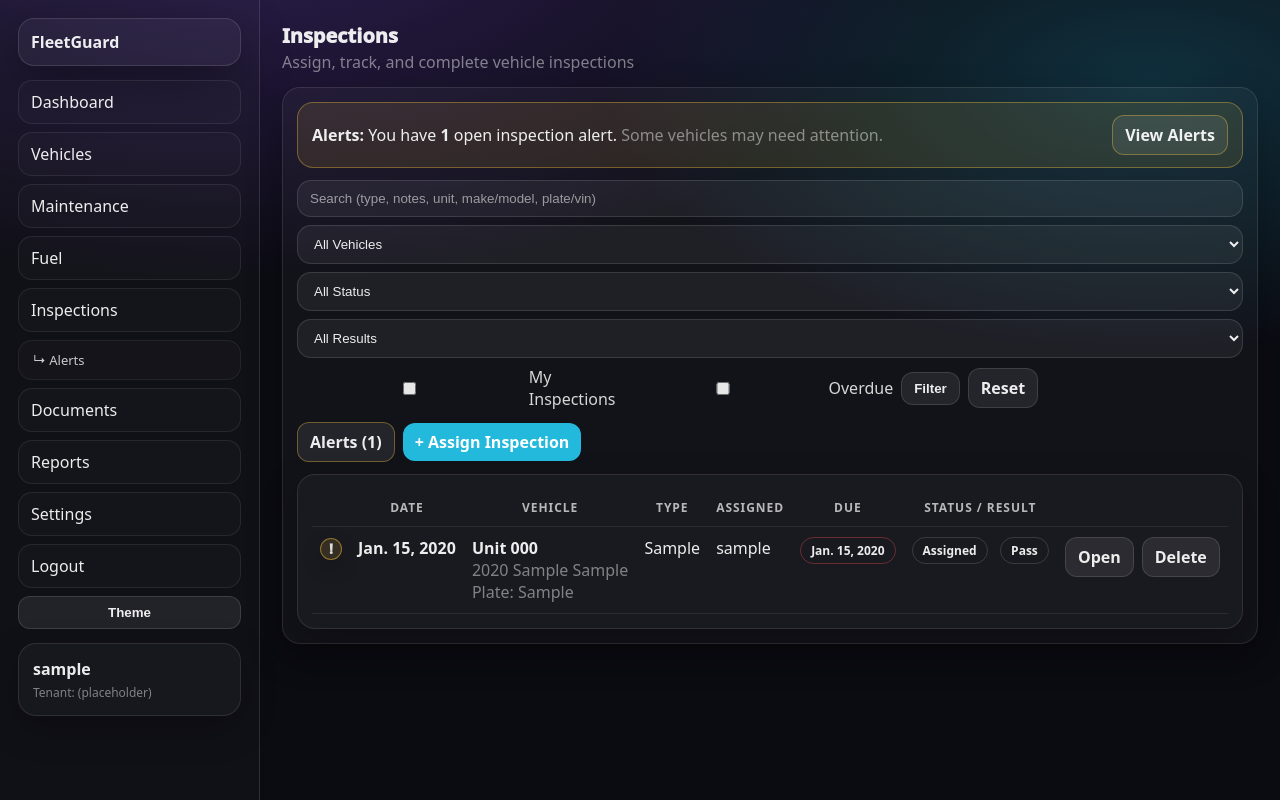
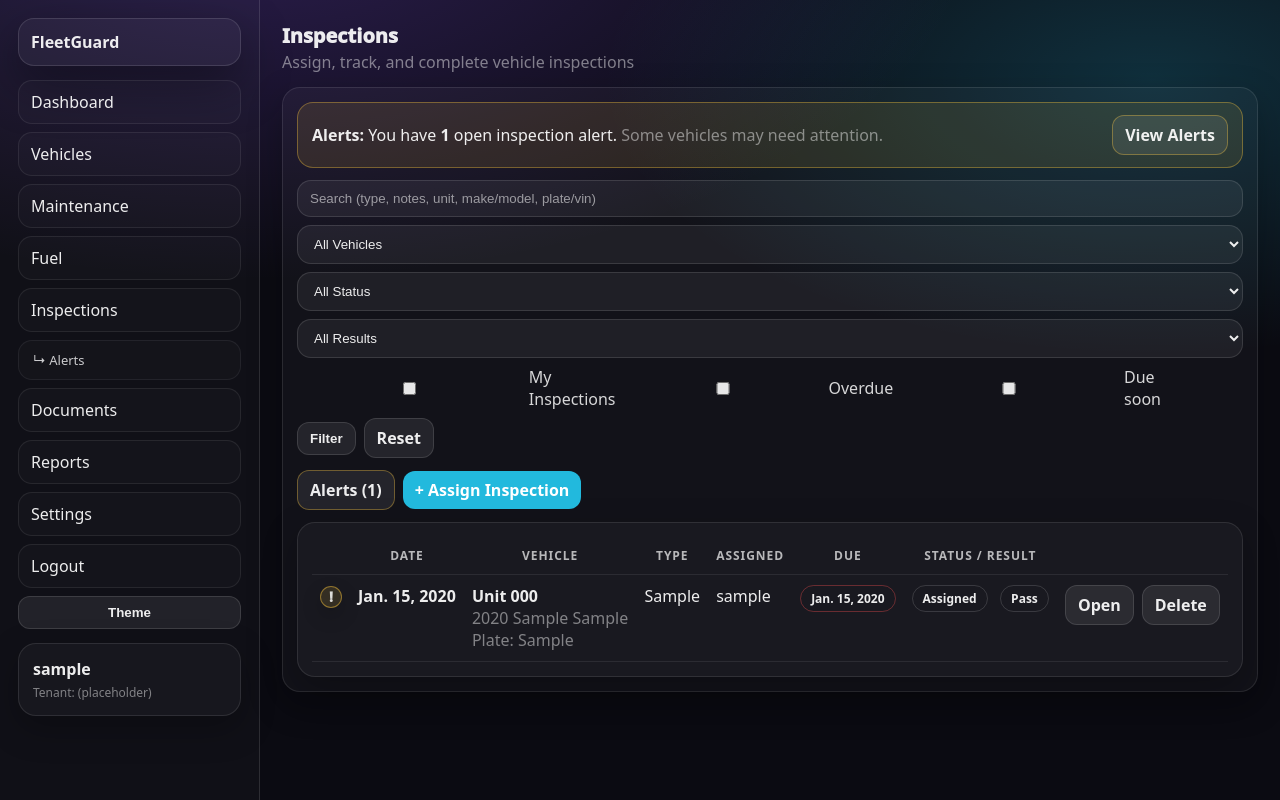
Before and after one commit to abyford453/FleetGuard, a Django app: page /inspections/ in a window 1280 px wide. Run offline with Django 4.2, Linux system fonts and the light colour scheme; a user stored in the database is signed in; tables that the repository leaves empty hold one stand-in row (values such as "Sample post").

Commit message:
Inspections: add due-soon filter (7 days)

```diff
--- a/apps/inspections/views.py
+++ b/apps/inspections/views.py
@@ -96,6 +96,7 @@ def inspection_list(request):
     status = (request.GET.get("status") or "").strip()
     my = (request.GET.get("my") or "").strip()
     overdue = (request.GET.get("overdue") or "").strip()
+    due_soon = (request.GET.get("due_soon") or "").strip()
 
     if my == "1":
         qs = qs.filter(assigned_to=request.user)
@@ -108,6 +109,12 @@ def inspection_list(request):
 
     if result:
         qs = qs.filter(result=result)
+
+
+    if due_soon == "1":
+        today = timezone.localdate()
+        soon = today + timezone.timedelta(days=7)
+        qs = qs.filter(due_date__isnull=False, due_date__gte=today, due_date__lte=soon).exclude(status=Inspection.STATUS_COMPLETED)
 
     if overdue == "1":
         today = timezone.localdate()
@@ -140,6 +147,7 @@ def inspection_list(request):
             "status": status,
             "my": my,
             "overdue": overdue,
+            "due_soon": due_soon,
             "vehicles": vehicles,
             "result_choices": Inspection.RESULT_CHOICES,
             "status_choices": Inspection.STATUS_CHOICES,
--- a/templates/inspections/list.html
+++ b/templates/inspections/list.html
@@ -91,6 +91,11 @@
     <label style="display:inline-flex;align-items:center;gap:8px;opacity:.9;">
       <input type="checkbox" name="overdue" value="1" {% if overdue == "1" %}checked{% endif %}>
       Overdue
+    </label>
+
+    <label style="display:inline-flex;align-items:center;gap:8px;opacity:.9;">
+      <input type="checkbox" name="due_soon" value="1" {% if due_soon == "1" %}checked{% endif %}>
+      Due soon
     </label>
 
     <button class="btn" type="submit">Filter</button>
```
